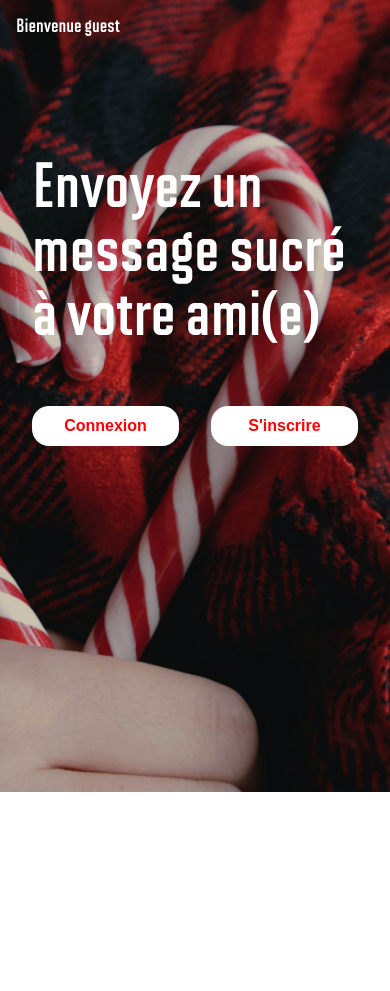
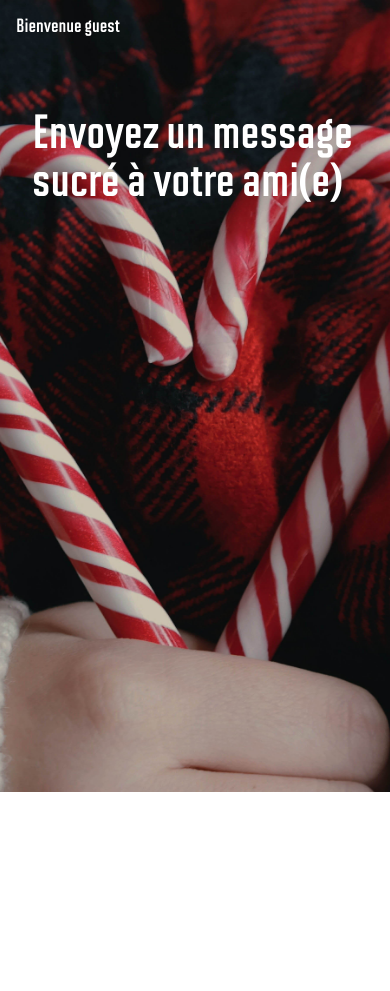
Before and after one commit to leotran671/Sucre-d-orge, a PHP site: page / in a window 390 px wide. Shown: the part 87-1078 px from the top of the page. Run offline with PHP 8.4, Linux system fonts and the light colour scheme; style sheets or scripts are compiled from the project's sources.

Commit message:
fix background image of the index

```diff
--- a/src/index.php
+++ b/src/index.php
@@ -15,10 +15,7 @@ session_start()
 
     <br>
     <h3>Envoyez un message sucré à votre ami(e)</h3>
-   <div class="buttons">
-    <button><a href="./login.php">Connexion</a></button> <button > <a href="signin.php">S'inscrire</a></button>
-   </div>
-    </div>
+
 
 </body>
 </html>
--- a/src/public/style/index.css
+++ b/src/public/style/index.css
@@ -17,40 +17,18 @@ body {
   padding-left: 1rem;
   display: flex;
   justify-content: center;
-  margin-top: 100px;
+  margin-top: 15%;
   margin-left: auto;
   margin-right: auto;
-  font-size: 4rem;
-}
-#backgroundImage .buttons {
-  margin-top: 60px;
-  display: flex;
-  justify-content: center;
-  cursor: none;
-}
-#backgroundImage button {
-  font-weight: bold;
-  background-color: white;
-  width: 170px;
-  height: 40px;
-  border-radius: 17px;
-  border: none;
-  margin-left: 1rem;
-  margin-right: 1rem;
-  font-size: 1rem;
-}
-#backgroundImage button a {
-  text-decoration: none;
-  color: #FF0000;
+  font-size: 6rem;
 }
 
 @media (max-width: 769px) {
-  h3 {
-    font-size: 2rem;
+  #backgroundImage {
+    background-position: center;
+  }
+  #backgroundImage h3 {
+    font-size: 3rem;
     padding-left: 1rem;
   }
-  button {
-    width: 100px;
-    height: 30px;
-  }
 }/*# sourceMappingURL=index.css.map */
--- a/src/public/style/index.scss
+++ b/src/public/style/index.scss
@@ -17,45 +17,20 @@ body{
         padding-left:1rem;
         display:flex;
         justify-content:center;
-        margin-top:100px;
+        margin-top:15%;
         margin-left:auto;
         margin-right:auto;
-        font-size:4rem;
-    }
-
-    .buttons{
-        margin-top:60px;
-        display:flex;
-        justify-content:center;
-        cursor:none;
-    }
-    button{
-        font-weight:bold;
-        background-color:white;
-        width:170px;
-        height:40px;
-        border-radius:17px;
-        border:none;
-        margin-left:1rem;
-        margin-right:1rem;
-        font-size:1rem;
-
-
-        a{
-            text-decoration: none;
-            color:#FF0000;
-        }
+        font-size:6rem;
     }
 }
 
 
 @media (max-width: 769px) {
+    #backgroundImage{
+        background-position: center;
     h3{
-        font-size:2rem;
+        font-size:3rem;
         padding-left:1rem;
     }
-    button{
-        width:100px;
-        height:30px;
     }
 }
```
Also changed, not shown: 1 other file.
